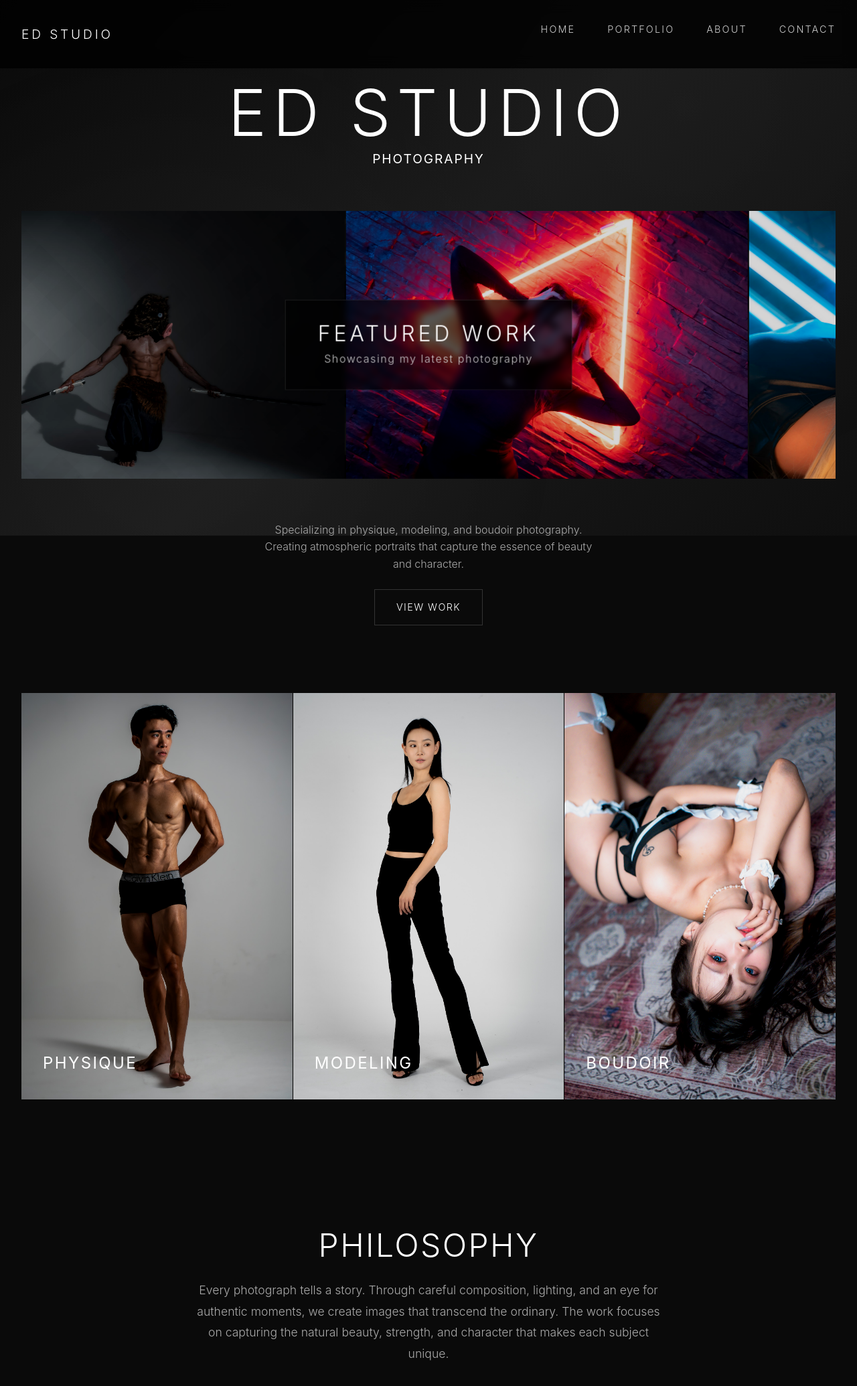
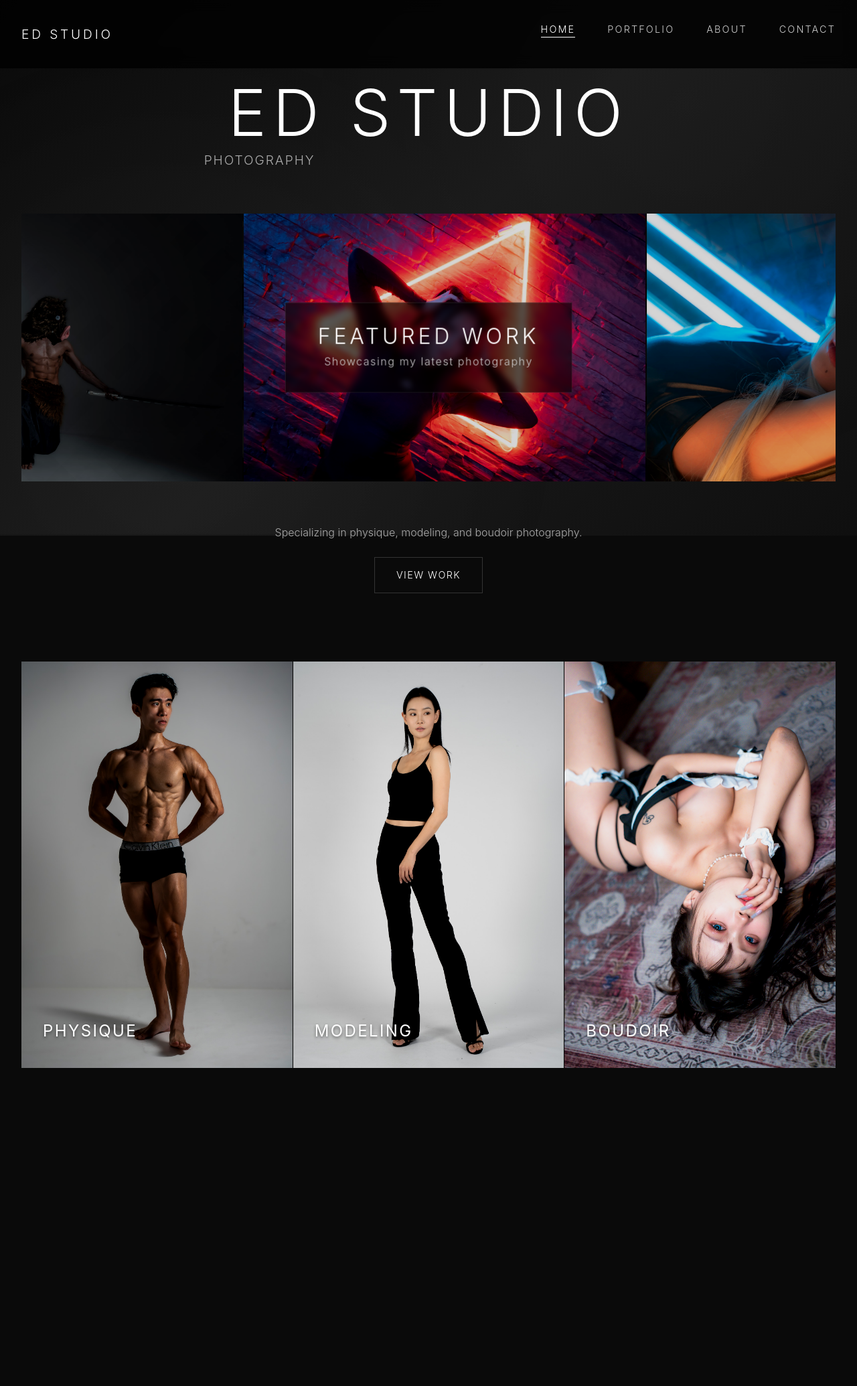
Before and after one commit to Birthright00/Ed-Studio, a React (Create React App) app: page / in a window 1280 px wide. Shown: the top 2070 px of the page at 67% size. After the commit the page ends 1691 px from the top, so only its background shows below. Built offline with nearby package versions, Linux system fonts and the light colour scheme.

Commit message:
Updated Codes to be more robust

```diff
--- a/src/App.js
+++ b/src/App.js
@@ -26,6 +26,7 @@ function App() {
 
   useEffect(() => {
     // Initialize loading bar
+    /* global ldBar */
     const loadingBar = new ldBar("#loading-bar");
     let progress = 0;
 
@@ -36,24 +37,21 @@ function App() {
 
       if (progress >= 100) {
         clearInterval(interval); // Stop when 100% is reached
-        setLoading(false); // Set loading to false
+        setTimeout(() => setLoading(false), 200); // Short delay before fading out
       }
-    }, 300); // Increment every 300ms
+    }, 150); // Increment every 150ms
 
     return () => clearInterval(interval); // Cleanup interval
   }, []);
 
   return (
     <Router>
-      {/* Show loading bar while loading */}
-      {loading ? (
       <ImageProtection>
-          <div id="loading-container">
+        {/* Loading overlay */}
+        <div id="loading-container" className={!loading ? 'hidden' : ''}>
           <div id="loading-bar" className="ldBar label-center"></div>
         </div>
-        </ImageProtection>
-      ) : (
-        <ImageProtection>
+
         {/* Atmospheric background */}
         <div className="atmospheric-bg"></div>
         {/* Scroll to top on route change */}
@@ -71,7 +69,6 @@ function App() {
           </Routes>
         </main>
       </ImageProtection>
-      )}
     </Router>
   );
 }
--- a/src/components/About.js
+++ b/src/components/About.js
@@ -17,9 +17,7 @@ const About = () => {
               fontSize: '1.2rem',
               lineHeight: '1.8'
             }}>
-              Ed Studio represents a vision of photography that goes beyond mere documentation.
-              Belief in the power of light, shadow, and human intersect and form to create images that
-              resonate on a deeper level.
+              Ed Studio represents a vision of photography focused on capturing the unique character of every subject.
             </p>
           </div>
         </div>
@@ -33,15 +31,9 @@ const About = () => {
               My Approach
             </h2>
             <div style={{maxWidth: '900px', margin: '0 auto'}}>
-              <p className="fade-in fade-in-delay-1 mb-4" style={{fontSize: '1.1rem', lineHeight: '1.7'}}>
-                Every session begins with understanding the subject's story, their vision, and the message they want to convey.
-                Through careful attention to lighting, composition, and atmosphere, I want to craft images that capture not just
-                appearance, but essence.
-              </p>
               <p className="fade-in fade-in-delay-2 mb-4" style={{fontSize: '1.1rem', lineHeight: '1.7'}}>
-                My specialization in physique, modeling, cosplay, and boudoir photography stems from a deep appreciation
-                for the artistry in each discipline. Whether showcasing the dedication of an athlete,
-                the elegance of a model, the creativity of a cosplayer, or the intimacy of boudoir work, each image tells a unique story.
+                Specializing in physique, modeling, cosplay, and boudoir photography. Whether showcasing the dedication of an athlete,
+                the elegance of a model, or the creativity of a cosplayer, I strive to produce high-quality imagery.
               </p>
             </div>
           </div>
--- a/src/components/Header.js
+++ b/src/components/Header.js
@@ -1,8 +1,9 @@
 import React, { useState, useEffect } from 'react';
-import { Link } from 'react-router-dom';
+import { Link, useLocation } from 'react-router-dom';
 
 const Header = () => {
   const [scrolled, setScrolled] = useState(false);
+  const location = useLocation();
 
   useEffect(() => {
     const handleScroll = () => {
@@ -13,6 +14,10 @@ const Header = () => {
     return () => window.removeEventListener('scroll', handleScroll);
   }, []);
 
+  const isActive = (path) => {
+    return location.pathname === path ? 'active' : '';
+  };
+
   return (
     <header className={`minimal-nav ${scrolled ? 'scrolled' : ''}`}>
       <div className="nav-content">
@@ -22,16 +27,16 @@ const Header = () => {
         <nav>
           <ul className="nav-links-minimal">
             <li>
-              <Link to="/" className="nav-link-minimal">Home</Link>
+              <Link to="/" className={`nav-link-minimal ${isActive('/')}`}>Home</Link>
             </li>
             <li>
-              <Link to="/portfolio" className="nav-link-minimal">Portfolio</Link>
+              <Link to="/portfolio" className={`nav-link-minimal ${isActive('/portfolio')}`}>Portfolio</Link>
             </li>
             <li>
-              <Link to="/about" className="nav-link-minimal">About</Link>
+              <Link to="/about" className={`nav-link-minimal ${isActive('/about')}`}>About</Link>
             </li>
             <li>
-              <Link to="/contact" className="nav-link-minimal">Contact</Link>
+              <Link to="/contact" className={`nav-link-minimal ${isActive('/contact')}`}>Contact</Link>
             </li>
           </ul>
         </nav>
--- a/src/components/Home.js
+++ b/src/components/Home.js
@@ -10,7 +10,7 @@ const Home = () => {
         <div className="container">
           <div className="text-center">
             <h1 className="fade-in">Ed Studio</h1>
-            <pI
+            <p
               className="fade-in fade-in-delay-1 mt-2"
               style={{
                 fontSize: '1.2rem',
@@ -19,7 +19,7 @@ const Home = () => {
               }}
             >
               Photography
-            </pI>
+            </p>
 
             {/* Auto-scrolling Portfolio Banner */}
             <section className="portfolio-banner-section">
@@ -51,8 +51,6 @@ const Home = () => {
               style={{ maxWidth: '500px', margin: '2rem auto 0' }}
             >
               Specializing in physique, modeling, and boudoir photography.
-              Creating atmospheric portraits that capture the essence of beauty
-              and character.
             </p>
             <div className="fade-in fade-in-delay-3 mt-4">
               <Link to="/portfolio" className="btn-atmospheric">
@@ -74,17 +72,8 @@ const Home = () => {
                 alt="Physique Photography"
                 className="atmospheric-image"
               />
-              <div
-                style={{
-                  position: 'absolute',
-                  bottom: '2rem',
-                  left: '2rem',
-                  zIndex: 10,
-                }}
-              >
-                <h3 style={{ color: '#ffffff', fontSize: '1.5rem' }}>
-                  Physique
-                </h3>
+              <div className="category-label">
+                <h3>Physique</h3>
               </div>
             </div>
 
@@ -95,66 +84,28 @@ const Home = () => {
                 alt="Modeling Photography"
                 className="atmospheric-image"
               />
-              <div
-                style={{
-                  position: 'absolute',
-                  bottom: '2rem',
-                  left: '2rem',
-                  zIndex: 10,
-                }}
-              >
-                <h3 style={{ color: '#ffffff', fontSize: '1.5rem' }}>
-                  Modeling
-                </h3>
+              <div className="category-label">
+                <h3>Modeling</h3>
               </div>
             </div>
 
-            {/* Cosplay */}
+            {/* Boudoir */}
             <div className="image-overlay fade-in fade-in-delay-2">
               <img
                 src="/images/boudoir/boudoir1.jpg"
                 alt="Boudoir Photography"
                 className="atmospheric-image"
               />
-              <div
-                style={{
-                  position: 'absolute',
-                  bottom: '2rem',
-                  left: '2rem',
-                  zIndex: 10,
-                }}
-              >
-                <h3 style={{ color: '#ffffff', fontSize: '1.5rem' }}>
-                  Boudoir
-                </h3>
+              <div className="category-label">
+                <h3>Boudoir</h3>
               </div>
             </div>
           </div>
         </div>
       </section>
 
-      {/* Philosophy Section */}
-      <section className="section">
-        <div className="container">
-          <div className="text-center">
-            <h2 className="fade-in mb-4">Philosophy</h2>
-            <p
-              className="fade-in fade-in-delay-1"
-              style={{
-                maxWidth: '700px',
-                margin: '0 auto',
-                fontSize: '1.1rem',
-                lineHeight: '1.8',
-              }}
-            >
-              Every photograph tells a story. Through careful composition,
-              lighting, and an eye for authentic moments, we create images that
-              transcend the ordinary. The work focuses on capturing the natural
-              beauty, strength, and character that makes each subject unique.
-            </p>
-          </div>
-        </div>
-      </section>
+      {/* Philosophy Section Removed */}
+
     </>
   );
 };
--- a/src/components/LoadingBar/loading-bar.css
+++ b/src/components/LoadingBar/loading-bar.css
@@ -26,14 +26,17 @@
   left: 0;
   width: 100%;
   height: 100%;
-  background-color: rgba(255, 255, 255, 0.9); /* White overlay with transparency */
+  background-color: #0a0a0a; /* Dark background to match theme */
   display: flex;
   justify-content: center;
   align-items: center;
   z-index: 1000;
+  transition: opacity 0.5s ease-out, visibility 0.5s ease-out;
 }
 
 /* Hide the loader once loading is complete */
 #loading-container.hidden {
-  display: none;
+  opacity: 0;
+  visibility: hidden;
+  pointer-events: none;
 }
--- a/src/styles/atmospheric-photography.css
+++ b/src/styles/atmospheric-photography.css
@@ -185,6 +185,26 @@ p {
   opacity: 1;
 }
 
+.category-label {
+  position: absolute;
+  bottom: 2rem;
+  left: 2rem;
+  z-index: 10;
+  pointer-events: none;
+}
+
+.category-label h3 {
+  color: #ffffff;
+  font-size: 1.5rem;
+  text-shadow: 0 2px 4px rgba(0,0,0,0.5); /* Improved readability */
+  transform: translateY(0);
+  transition: transform 0.3s ease;
+}
+
+.image-overlay:hover .category-label h3 {
+  transform: translateY(-5px);
+}
+
 /* Navigation Styles */
 .minimal-nav {
   position: fixed;
@@ -241,6 +261,26 @@ p {
   transition: color 0.3s ease;
   text-transform: uppercase;
   letter-spacing: 0.15em;
+}
+
+.nav-link-minimal::after {
+  content: '';
+  position: absolute;
+  width: 0;
+  height: 1px;
+  bottom: -4px;
+  left: 0;
+  background-color: #ffffff;
+  transition: width 0.3s ease;
+}
+
+.nav-link-minimal:hover::after,
+.nav-link-minimal.active::after {
+  width: 100%;
+}
+
+.nav-link-minimal.active {
+  color: #ffffff;
 }
 
 .nav-link-minimal:hover {
```
Lines whose indentation alone changed are shown as unchanged.
